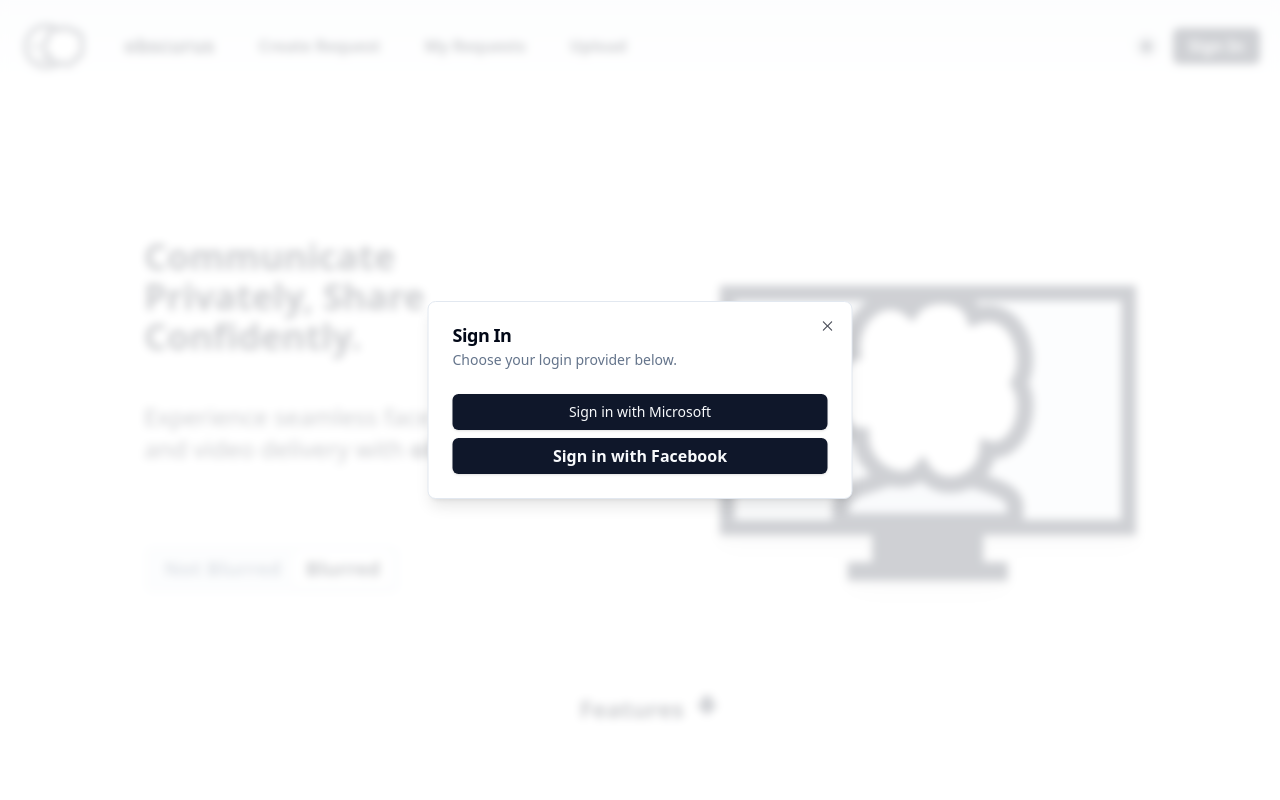
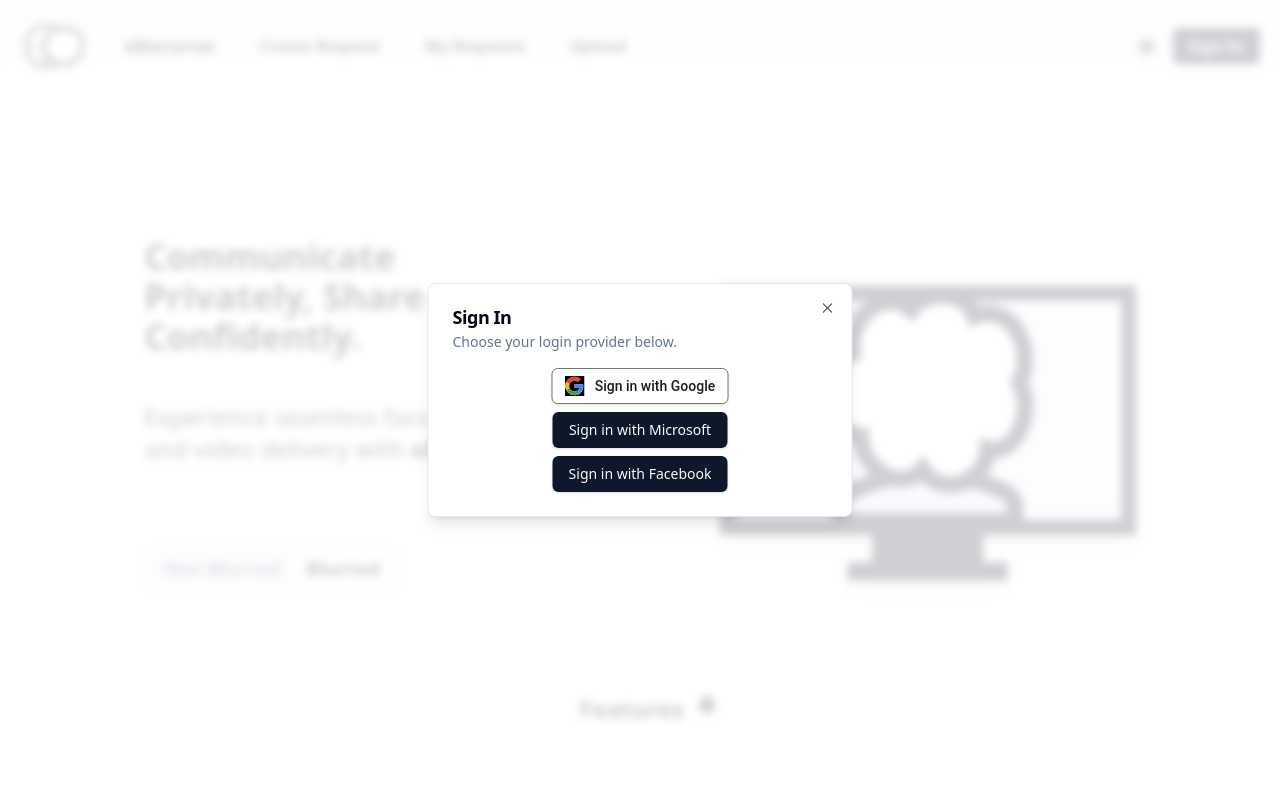
Before and after one commit to COSC-499-W2023/year-long-project-team-9, a Next.js app in the folder app/front-end/: page / in a window 1280 px wide. Both pictures are taken after a click on the button "Sign In". Shown: the top 800 px of the page. Built offline with nearby package versions, Linux system fonts and the light colour scheme.

Commit message:
Finished setting up Google button colours and format, need to remove Google_Logo.svg background still
See title.

```diff
--- a/app/front-end/src/components/Login.tsx
+++ b/app/front-end/src/components/Login.tsx
@@ -69,8 +69,7 @@
                         </DialogHeader>
                         <div className="flex flex-col items-center gap-2">
                             <div id="googleButton" className="">
-                                {theme === "light" && (
-                                    <Button variant="outline" className="h-40px min-w-min bg-white stroke-[#747775] stroke-1 text-[#1F1F1F] text-sm font-roboto font-medium px-3 py-2.5" onClick={SignIn}>
+                                <Button className="h-40px min-w-min bg-white dark:bg-[#131314] border-[#747775] dark:border-[#8E918F] border-[1px] text-[#1F1F1F] dark:text-[#E3E3E3] text-sm font-roboto font-medium px-3 py-2.5 hover:bg-transparent" onClick={SignIn}>
                                     <Image
                                         src="/Google_Logo.svg"
                                         alt="google"
@@ -79,27 +78,15 @@
                                     />
                                     <span className="pl-2.5">Sign in with Google</span>
                                 </Button>
-                                )}
-                                {theme === "dark" && (
-                                    <Button className="" onClick={SignIn}>
-                                        <Image
-                                            src="/Google_Logo.svg"
-                                            alt="google"
-                                            width={20}
-                                            height={20}
-                                        />
-                                        <span className="">Sign in with Google</span>
-                                    </Button>
-                                )}
                             </div>
-                            <div id="microsoftButton" className="grid items-center gap-4 w-full">
+                            <div id="microsoftButton" className="">
                                 <Button className="" onClick={SignIn}>
                                     <span className="">Sign in with Microsoft</span>
                                 </Button>
                             </div>
-                            <div id="facebookButton" className="grid items-center gap-4 w-full">
+                            <div id="facebookButton" className="">
                                 <Button className="" onClick={SignIn}>
-                                    <span className="font-bold text-base">Sign in with Facebook</span>
+                                    <span className="">Sign in with Facebook</span>
                                 </Button>
                             </div>
                         </div>
```
Also changed, not shown: app/front-end/public/Google_Logo.svg. Lines whose indentation alone changed are shown as unchanged.
